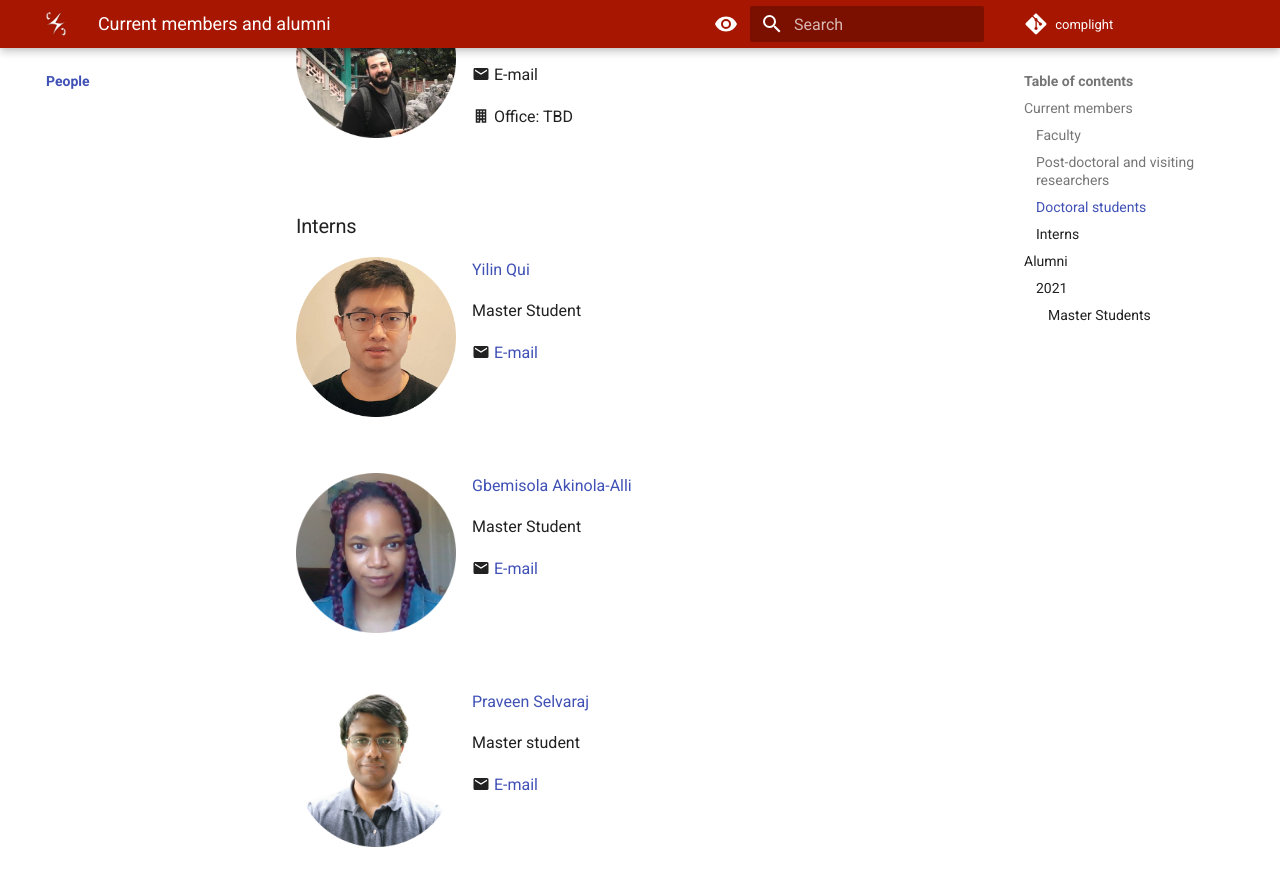
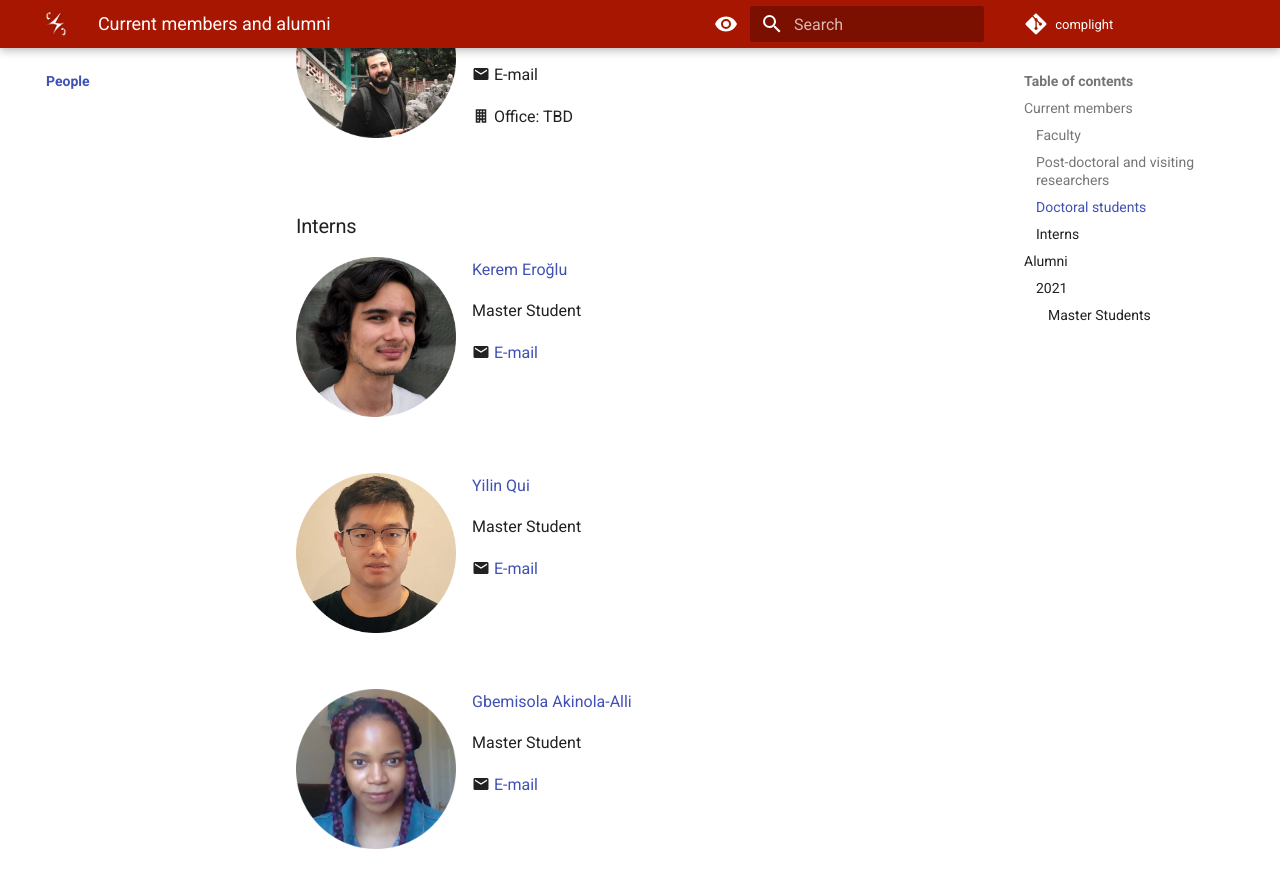
Before and after one commit to complight/complight.github.io, an MkDocs documentation site: the page built from docs/people/index.md, in a window 1280 px wide and 900 px high, scrolled down 1097 px. Shown: the top 888 px of the window. Built offline with MkDocs 1.6.1 and Material for MkDocs 9.7.7, drawn with Linux system fonts in a browser that asks for light colours.

Commit message:
Updating people's page.

```diff
--- a/docs/people/index.md
+++ b/docs/people/index.md
@@ -51,6 +51,18 @@ PhD student
 
 
 ### Interns
+
+<div style="float: left; height:200px;" class="boxed">
+<img align='left' src="../people/kerem_eroglu.png" width="160" alt/>
+</div>
+[Kerem Eroğlu](https://www.linkedin.com/mwlite/in/kerem-ero%C4%9Flu-52b065241)
+
+Master Student
+
+:material-email: [E-mail](mailto:keremeroglu555@gmail.com)
+
+<br clear="left"/>
+
 
 <div style="float: left; height:200px;" class="boxed">
 <img align='left' src="../people/yilin_qu.png" width="160" alt/>
```
Also changed, not shown: docs/people/kerem_eroglu.png (added).
